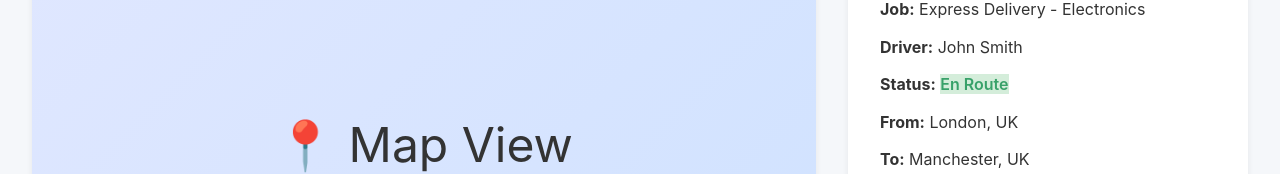
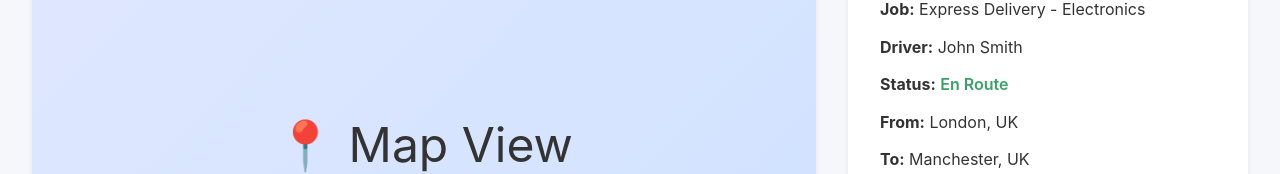
Before and after one commit to LoadifyMarketLTD/xdrive-sandbox, a React (Vite) app: page / in a window 1280 px wide. Both pictures are taken after a click on the button "Live Tracking". Shown: the part 332-506 px from the top of the page. Built offline with nearby package versions, Linux system fonts and the light colour scheme.

Commit message:
fix: remove duplicate CSS class definition
Co-authored-by: LoadifyMarketLTD <221218390+LoadifyMarketLTD@users.noreply.github.com>

```diff
--- a/src/App.jsx
+++ b/src/App.jsx
@@ -147,7 +147,7 @@ function App() {
                 <div className="tracking-details">
                   <p><strong>Job:</strong> Express Delivery - Electronics</p>
                   <p><strong>Driver:</strong> John Smith</p>
-                  <p><strong>Status:</strong> <span className="status-active">En Route</span></p>
+                  <p><strong>Status:</strong> <span className="tracking-status">En Route</span></p>
                   <p><strong>From:</strong> London, UK</p>
                   <p><strong>To:</strong> Manchester, UK</p>
                   <p><strong>ETA:</strong> 2h 45m</p>
--- a/src/styles.css
+++ b/src/styles.css
@@ -234,7 +234,7 @@ body {
   line-height: 1.6;
 }
 
-.status-active {
+.tracking-status {
   color: #38a169;
   font-weight: 600;
 }
```
